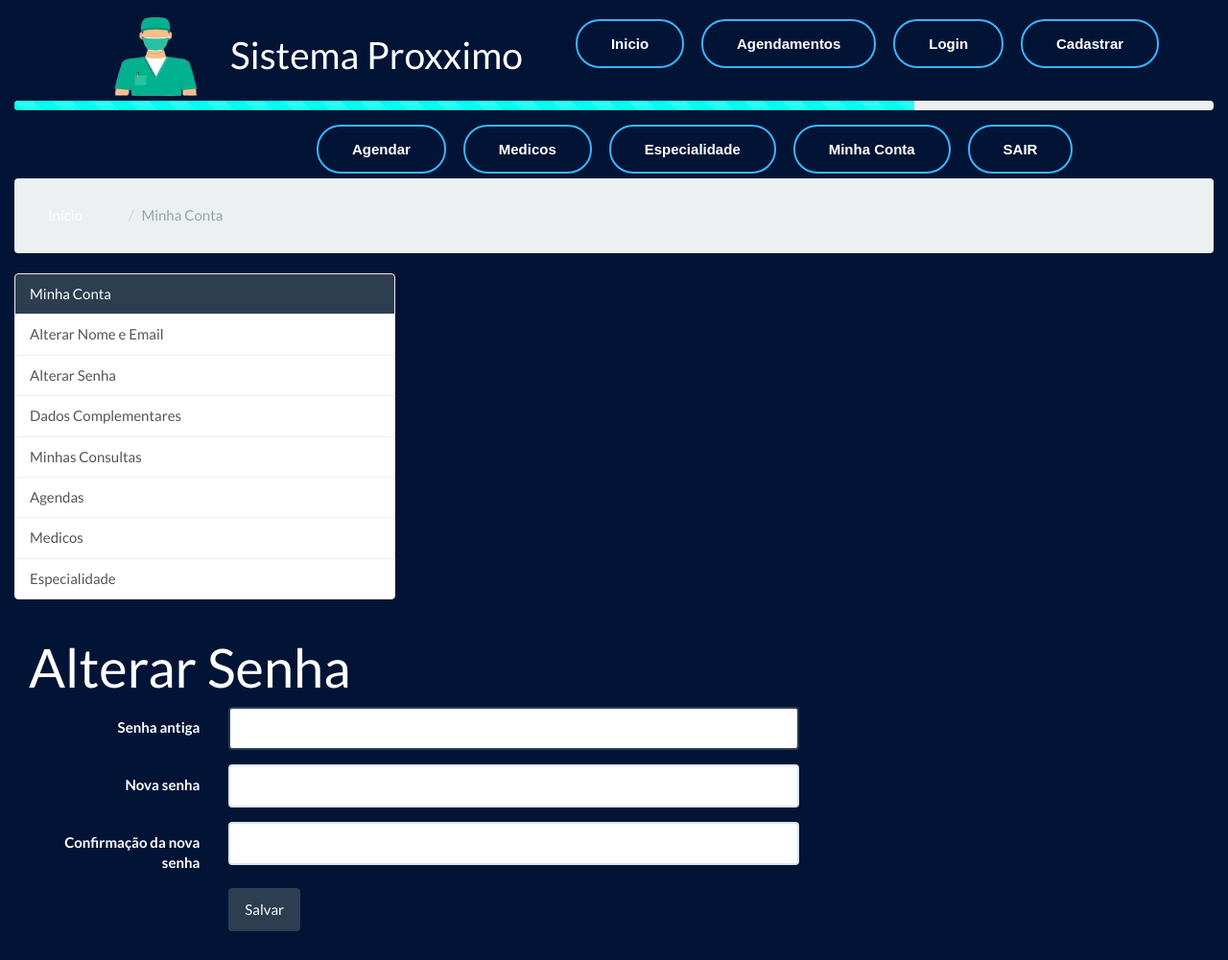
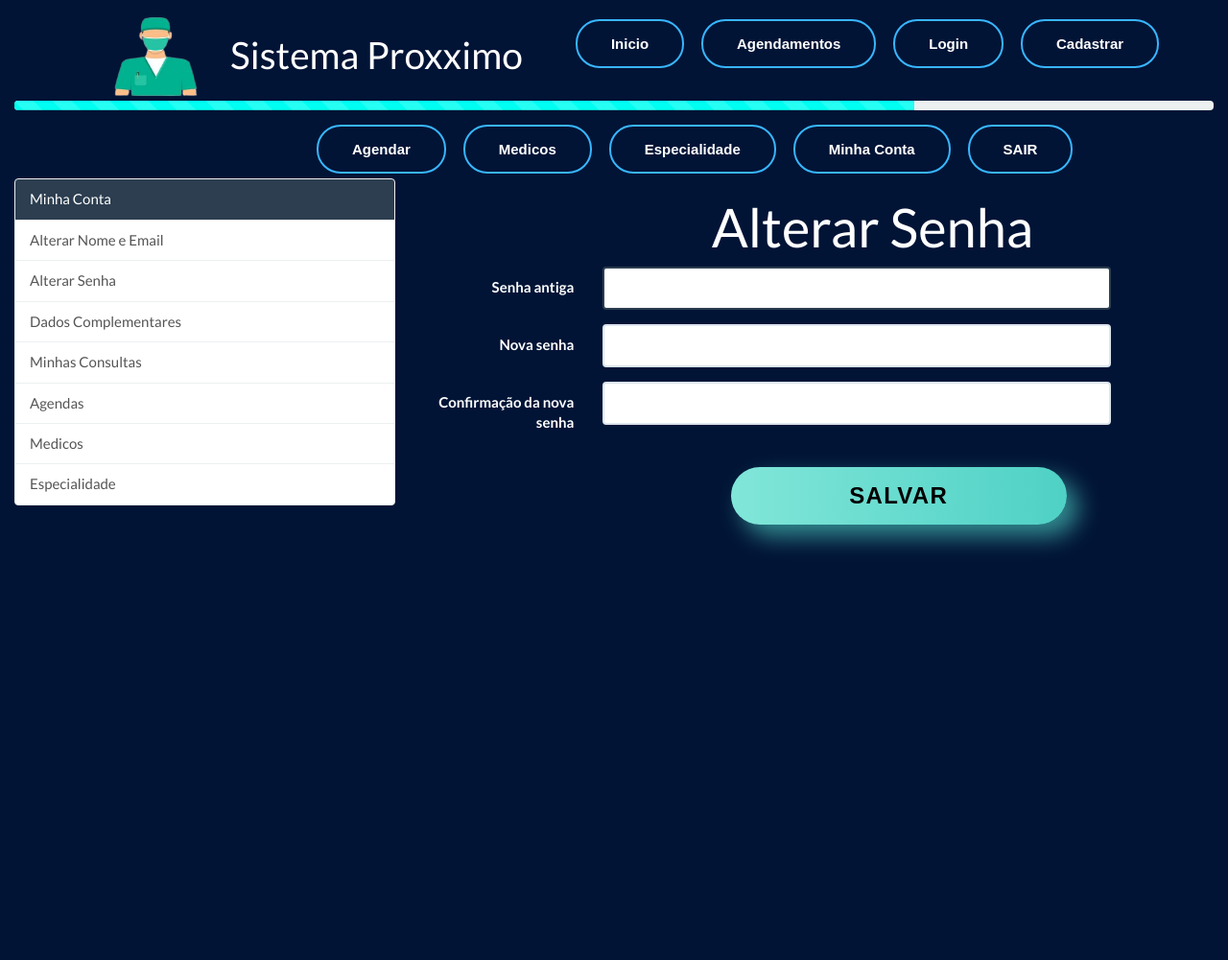
Before and after one commit to brunodlucka/proxximo-py, a Django app: page /conta/alterar-senha/ in a window 1280 px wide. Shown: the whole page at 96% size. After the commit the page ends 574 px from the top, so only its background shows below. Run offline with Django 4.2, Linux system fonts and the light colour scheme; the visitor is signed in with stand-in values (Sample User, id 1); parts of the project's set-up code (start-up, migrations or seed data) failed here and were passed over; some libraries are stand-ins or nearby versions.

Commit message:
Projeto completo para ultima revisão

```diff
--- a/accounts/templates/accounts/index.html
+++ b/accounts/templates/accounts/index.html
@@ -5,10 +5,7 @@
 {% endblock%}
 
 {% block container %}
-<ol class="breadcrumb">
-    <li><a href="{% url 'accounts:index'%}">Início</a></li>
-        <li class="active">Minha Conta</li>
-</ol>
+
     <div class="row">
         <div class="col-md-4">
             <div class="list-group">
@@ -24,11 +21,11 @@
                   {% endif %}
             </div>
         </div>
+
+        <div class="col-md-7">
+            {% block accounts_container %}
+        <h2>Bem vindo {{ user.name }} </h2>
+            {% endblock  %}
     </div>
-
-        <div class="col-md-8">
-                {% block accounts_container %}
-            <h2>Bem vindo {{ user.name }} </h2>
-                {% endblock  %}
-        </div>
 {% endblock  %}
+    </div>
--- a/accounts/templates/accounts/update_password.html
+++ b/accounts/templates/accounts/update_password.html
@@ -5,7 +5,9 @@
 {% block title %} Alterar Senha {% endblock %}
 
 {% block accounts_container %}
-  <h2>Alterar Senha</h2>
+  <div class="alterar-senha">
+    <h2>Alterar Senha</h2>
+  </div>
     <form class="form-horizontal" action="" method="post">
         {% csrf_token %}
       <fieldset>
@@ -24,10 +26,9 @@
               </div>
           </div>
               {% endfor %}
-            <div class="form-group">
-                <div class="col-md-9 col-md-offset-3">
-                    <button type="submit" class="btn btn-primary">Salvar</button>
-                </div>
+            <div>
+                  <button type="submit" class="btn-alterar-dados">Salvar</button>
+            </div>
             </div>
         </fieldset>
     </form>
--- a/static/assets/font-awesome-4.6.3/css/home.css
+++ b/static/assets/font-awesome-4.6.3/css/home.css
@@ -304,3 +340,74 @@ background: linear-gradient(90deg, rgba(129,230,217,1) 0%, rgba(79,209,197,1) 10
 .cadastro-logado {
   padding-left: 300px
 }
+
+/* CSS  AGENDAMENTOS SALVAR */
+
+.btn-salvar-agendamento {
+
+  margin-left: 380px;
+  border-radius: 12px;
+
+
+  margin-top: 20px;
+  min-width: 350px;
+  min-height: 60px;
+  font-family: 'Nunito', sans-serif;
+  font-size: 24px;
+  text-transform: uppercase;
+  letter-spacing: 1.3px;
+  font-weight: 700;
+  color: #000000;
+  background: #4FD1C5;
+  background: linear-gradient(90deg, rgba(129,230,217,1) 0%, rgba(79,209,197,1) 100%);
+  border: none;
+  border-radius: 1000px;
+  box-shadow: 12px 12px 24px rgba(79,209,197,.64);
+  transition: all 0.3s ease-in-out 0s;
+  cursor: pointer;
+  outline: none;
+  position: relative;
+
+}
+
+.titulo-agendamentos {
+  margin-left: 655px;
+  margin-bottom: 30px;
+  margin-top: 40px;
+
+}
+
+/* CSS MINHA CONTA  */
+
+.alterar-dados {
+  padding-left:  300px;
+}
+
+.alterar-senha {
+  padding-left:  300px;
+}
+
+.btn-alterar-dados {
+  margin-left: 320px;
+  border-radius: 12px;
+
+
+  margin-top: 20px;
+  min-width: 350px;
+  min-height: 60px;
+  font-family: 'Nunito', sans-serif;
+  font-size: 24px;
+  text-transform: uppercase;
+  letter-spacing: 1.3px;
+  font-weight: 700;
+  color: #000000;
+  background: #4FD1C5;
+  background: linear-gradient(90deg, rgba(129,230,217,1) 0%, rgba(79,209,197,1) 100%);
+  border: none;
+  border-radius: 1000px;
+  box-shadow: 12px 12px 24px rgba(79,209,197,.64);
+  transition: all 0.3s ease-in-out 0s;
+  cursor: pointer;
+  outline: none;
+  position: relative;
+}
--- a/templates/medicos/agenda_cadastro.html
+++ b/templates/medicos/agenda_cadastro.html
@@ -17,7 +17,7 @@
               {% for error in form.non_field_errors %}
               <div class="alert alert-danger">
                 {{ error }}
-              </div>
+             </div>
             {% endfor %}
             <fieldset>
                 <div class="form-group{% if form.medico.errors %} has-error{% endif %}">
@@ -53,7 +53,7 @@
                   </div>
                 </div>
                 <div>
-                  <button type="submit" class="btn-agendar-atendimento">Salvar</button>
+                  <button type="submit" class="btn-agendar">Agendar</button>
                 </div>
                 </div>
             </fieldset>
```
Also changed, not shown: other parts of static/assets/font-awesome-4.6.3/css/home.css (+41 -5 lines), accounts/templates/accounts/login.html (+4 -4 lines), accounts/templates/accounts/update_user.html (+6 -5 lines), templates/clientes/cadastro.html (+6 -6 lines), templates/medicos/cadastro.html (+5 -4 lines).
